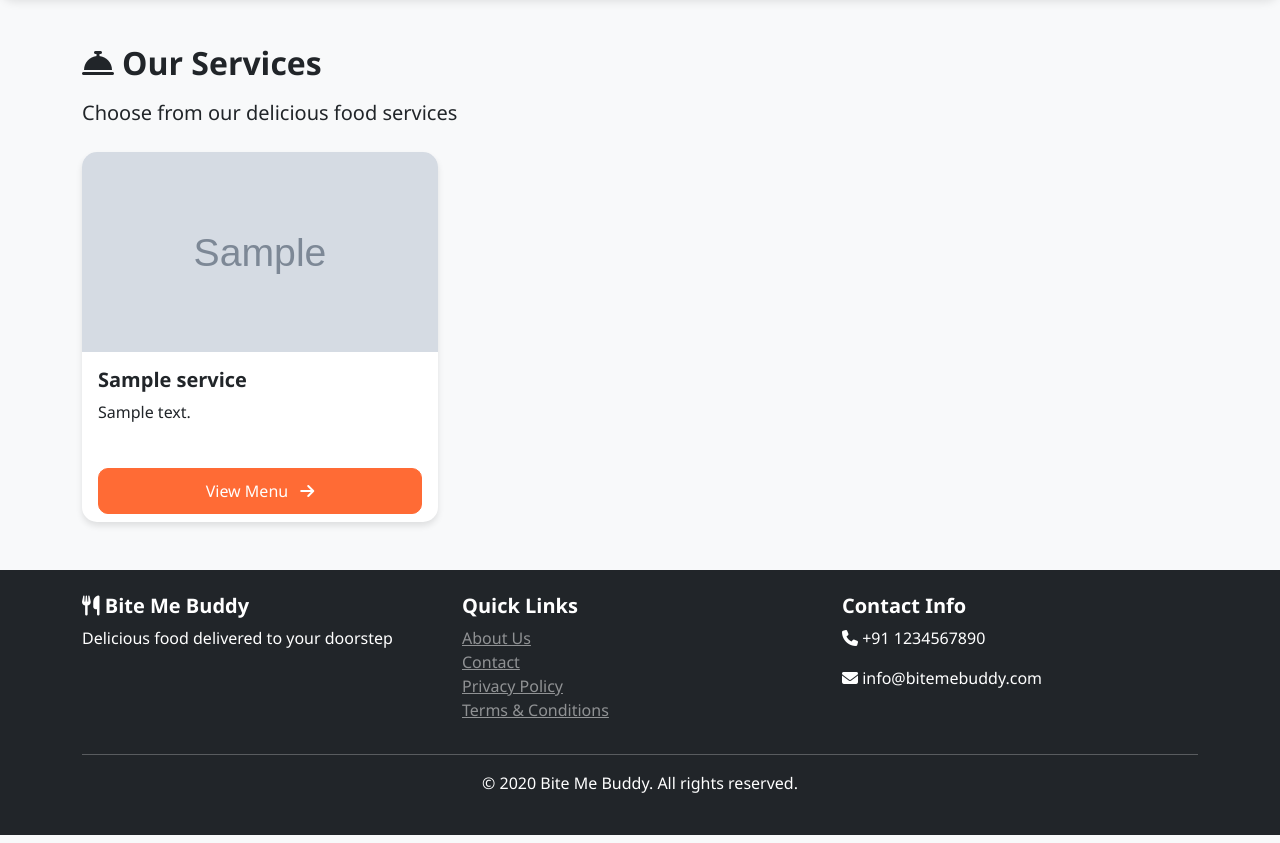
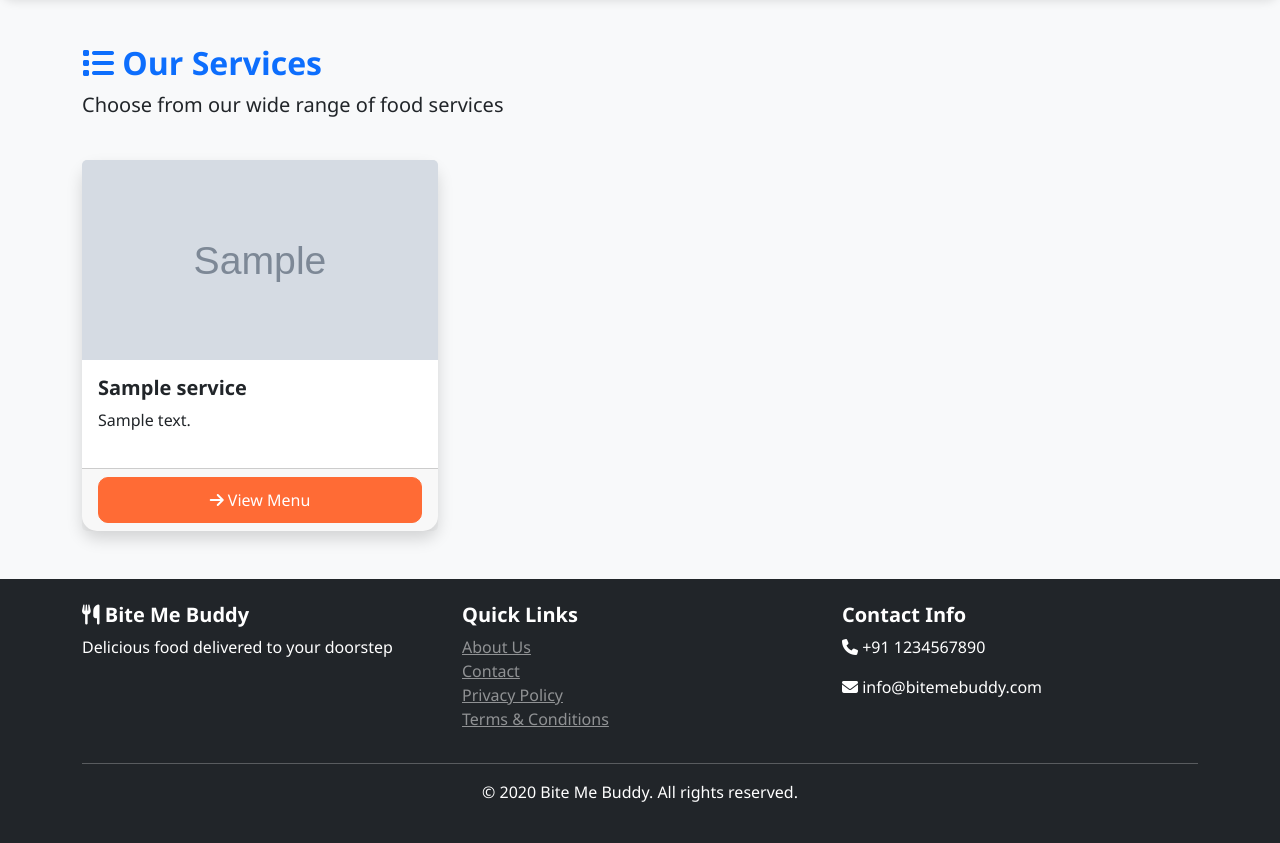
Before and after one commit to singhll420ll-oss/Bite_Me_Buddy, a FastAPI app: template templates/services.html in a window 1280 px wide. Shown: the part 82-925 px from the top of the page. Run offline with FastAPI, Linux system fonts and the light colour scheme; the template is opened without the code that fills it: most values are stand-ins (such as "Sample title", 1, 10 or a date in 2020); grey boxes marked "Sample" are stand-in pictures; some libraries are stand-ins or nearby versions.

Commit message:
Update services.html

```diff
--- a/templates/services.html
+++ b/templates/services.html
@@ -1,44 +1,46 @@
 {% extends "base.html" %}
 
-{% block title %}Services - Bite Me Buddy{% endblock %}
+{% block title %}{{ title }}{% endblock %}
 
 {% block content %}
-<div class="mb-4">
-    <h2 class="mb-3">
-        <i class="fas fa-concierge-bell me-2"></i>Our Services
-    </h2>
-    <p class="lead">Choose from our delicious food services</p>
+<div class="row mb-4">
+    <div class="col-12">
+        <h2 class="text-primary"><i class="fas fa-list"></i> Our Services</h2>
+        <p class="lead">Choose from our wide range of food services</p>
+    </div>
 </div>
 
 <div class="row">
+    {% if services %}
         {% for service in services %}
-    <div class="col-md-6 col-lg-4 mb-4">
-        <div class="card service-card" onclick="window.location.href='/services/{{ service.id }}'">
+        <div class="col-md-4 mb-4">
+            <div class="card h-100 shadow">
                 {% if service.image_url %}
-            <img src="{{ service.image_url }}" class="card-img-top" alt="{{ service.name }}">
+                <img src="{{ service.image_url }}" class="card-img-top" alt="{{ service.name }}" style="height: 200px; object-fit: cover;">
                 {% else %}
-            <div class="card-img-top bg-secondary d-flex align-items-center justify-content-center" style="height: 200px;">
-                <i class="fas fa-utensils fa-4x text-white"></i>
+                <div class="card-img-top bg-secondary text-white d-flex align-items-center justify-content-center" style="height: 200px;">
+                    <i class="fas fa-utensils fa-3x"></i>
                 </div>
                 {% endif %}
                 <div class="card-body">
                     <h5 class="card-title">{{ service.name }}</h5>
-                <p class="card-text">{{ service.description or "Delicious food from our expert chefs" }}</p>
+                    <p class="card-text">{{ service.description|default('No description available', true) }}</p>
                 </div>
-            <div class="card-footer bg-transparent border-top-0">
-                <button class="btn btn-primary w-100">
-                    View Menu <i class="fas fa-arrow-right ms-2"></i>
-                </button>
+                <div class="card-footer">
+                    <a href="/service/{{ service.id }}/menu" class="btn btn-primary w-100">
+                        <i class="fas fa-arrow-right"></i> View Menu
+                    </a>
                 </div>
             </div>
         </div>
+        {% endfor %}
     {% else %}
         <div class="col-12">
             <div class="alert alert-info">
-            <i class="fas fa-info-circle me-2"></i>
+                <i class="fas fa-info-circle"></i>
                 No services available at the moment. Please check back later.
             </div>
         </div>
-    {% endfor %}
+    {% endif %}
 </div>
 {% endblock %}
```
Lines whose indentation alone changed are shown as unchanged.
